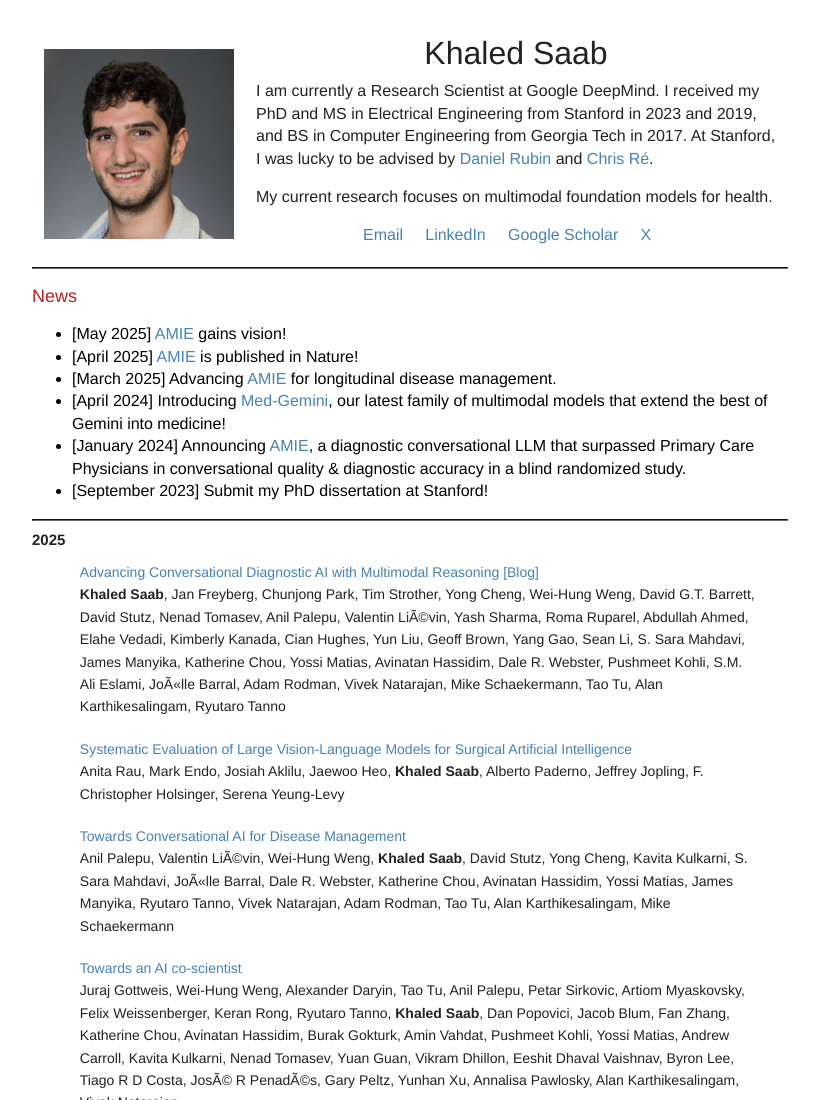
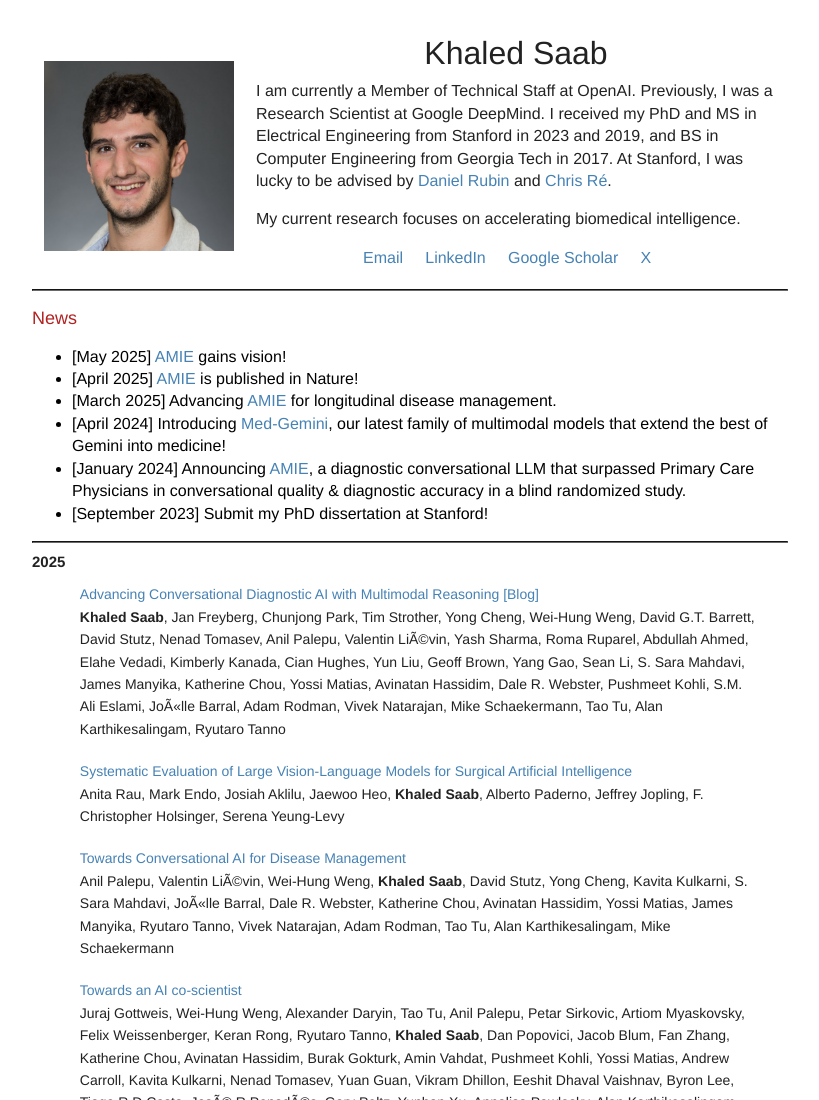
Before and after one commit to khaledsaab/khaledsaab.github.io, a plain HTML site: page index.html in a window 1280 px wide. Shown: the top 1100 px of the page, without its empty margins (230-1049 px from the left). Drawn offline with Linux system fonts and the light colour scheme; a script that the page names is missing; a web font is replaced by a local one.

Commit message:
Update index.html

```diff
--- a/index.html
+++ b/index.html
@@ -89,9 +89,9 @@ pre.bib {
 	<td width="72%" valign="top">
 		<p align="center"><font size="6px">Khaled Saab</font></p>
 
-		<p>I am currently a Research Scientist at Google DeepMind.  I received my PhD and MS in Electrical Engineering from Stanford in 2023 and 2019, and BS in Computer Engineering from Georgia Tech in 2017. At Stanford, I was lucky to be advised by  <a href=https://rubinlab.stanford.edu/>Daniel Rubin</a> and <a href=https://cs.stanford.edu/people/chrismre/>Chris R&eacute;</a>.</p>
+		<p>I am currently a Member of Technical Staff at OpenAI.  Previously, I was a Research Scientist at Google DeepMind. I received my PhD and MS in Electrical Engineering from Stanford in 2023 and 2019, and BS in Computer Engineering from Georgia Tech in 2017. At Stanford, I was lucky to be advised by  <a href=https://rubinlab.stanford.edu/>Daniel Rubin</a> and <a href=https://cs.stanford.edu/people/chrismre/>Chris R&eacute;</a>.</p>
 
-        <p>My current research focuses on multimodal foundation models for health.</p>
+        <p>My current research focuses on accelerating biomedical intelligence.</p>
 
 
 		<p align=center>
```
